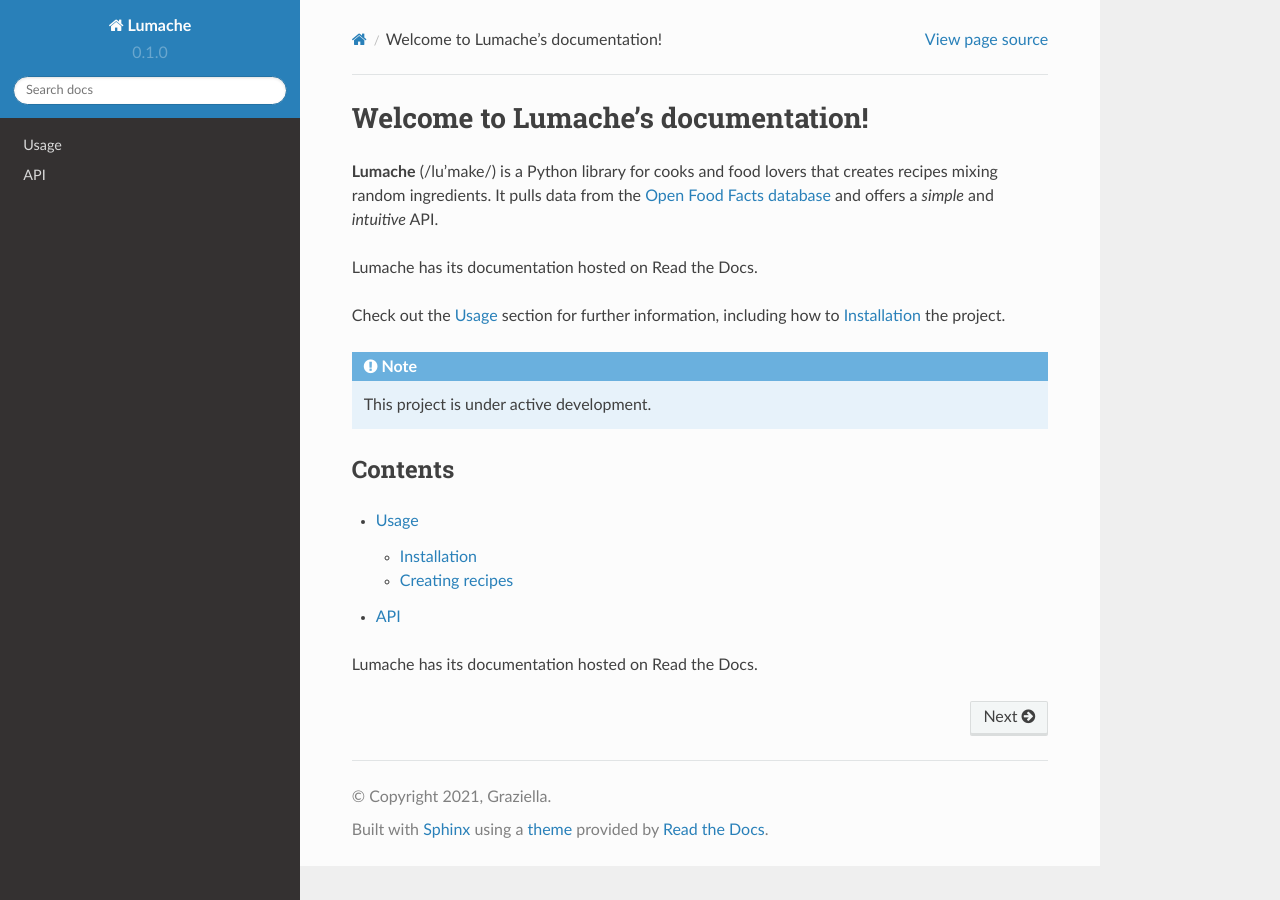
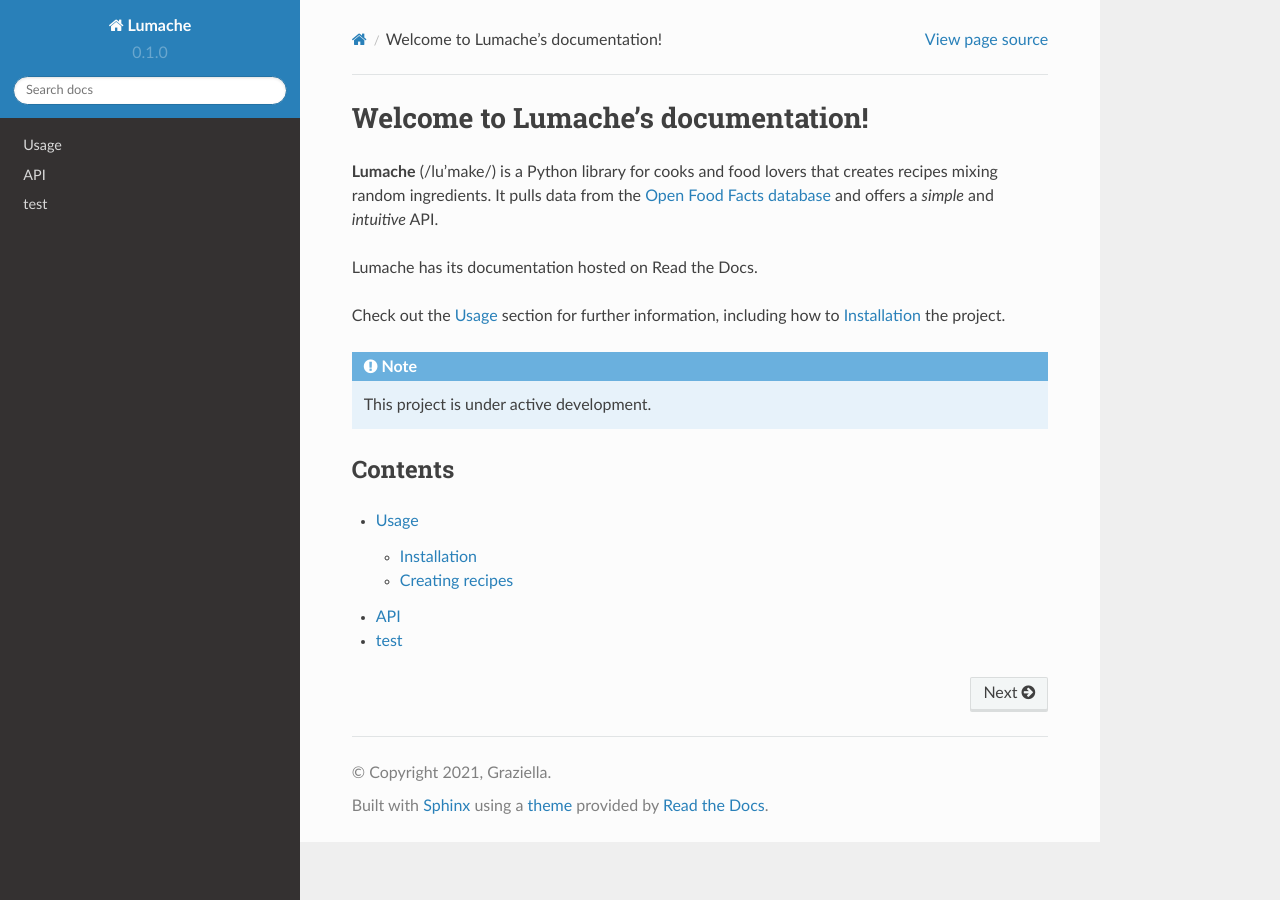
Before and after one commit to Don-King-Kong/rtd-tutorial, a Sphinx documentation site: the page built from docs/source/index.rst, in a window 1280 px wide. Built offline with Sphinx 7.4.7 and the Read the Docs theme 2.0.0, drawn with Linux system fonts in a browser that asks for light colours.

Commit message:
Update index.rst

```diff
--- a/docs/source/index.rst
+++ b/docs/source/index.rst
@@ -22,5 +22,4 @@
 
    usage
    api
-
-Lumache has its documentation hosted on Read the Docs.
+   test
```
